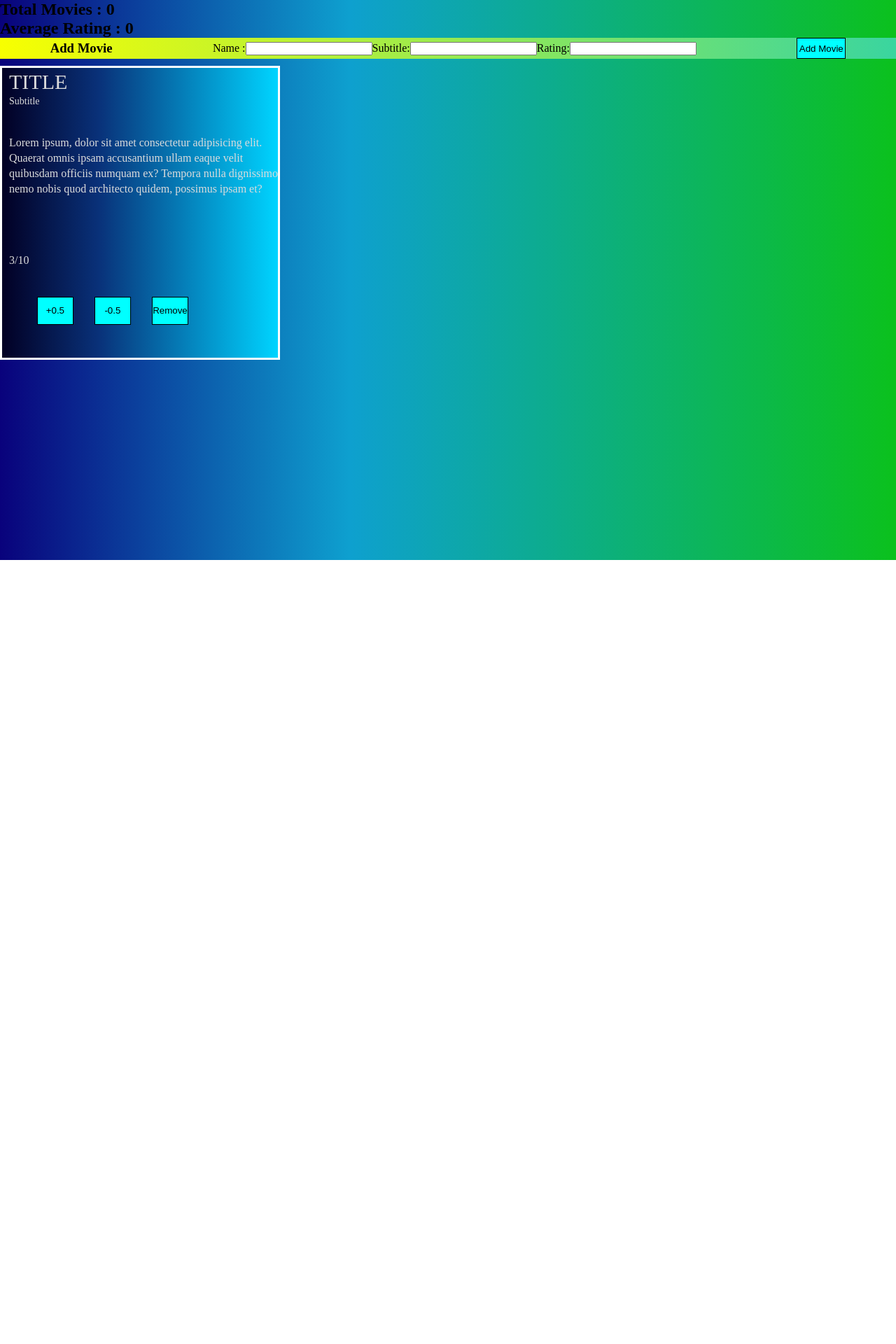
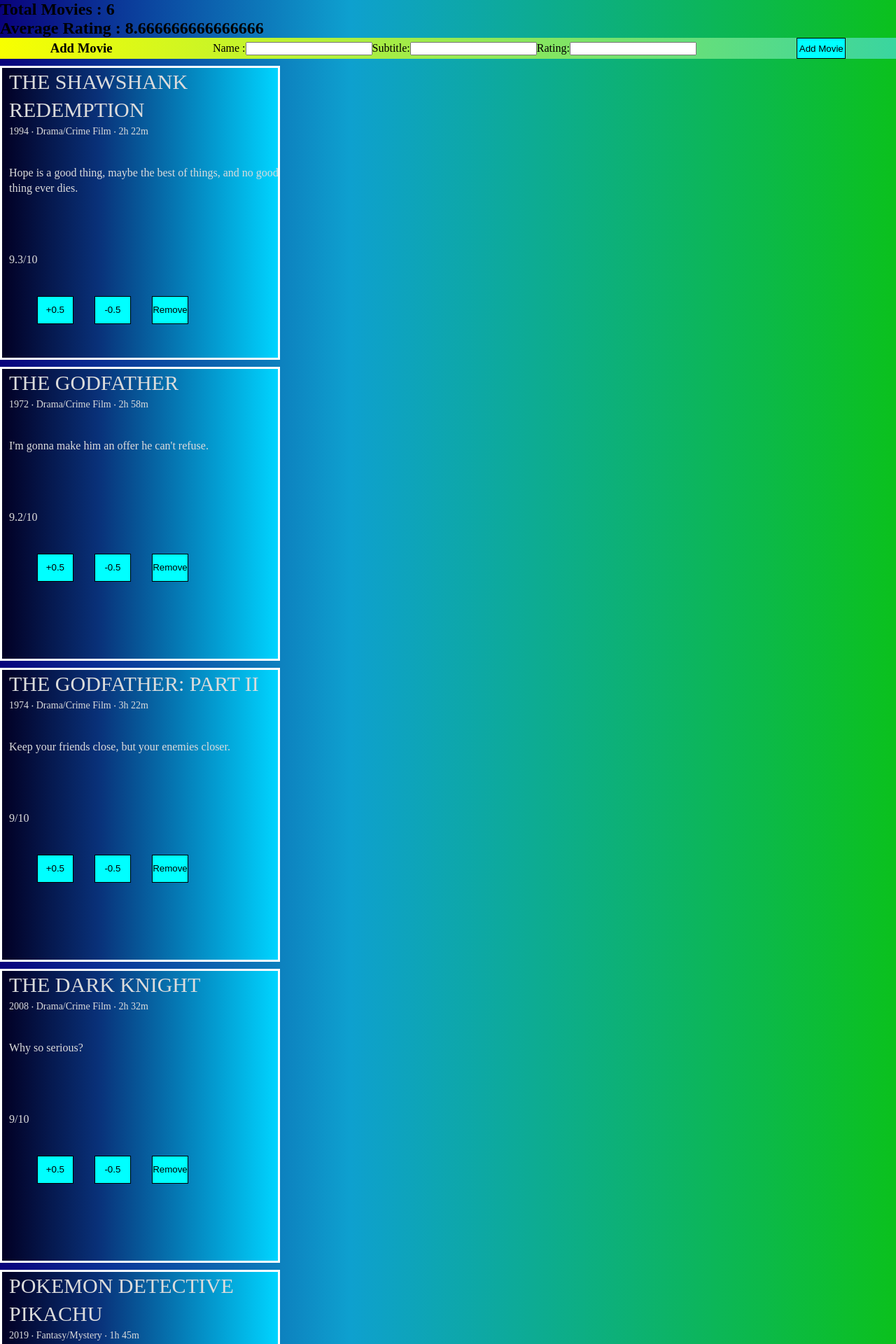
Before and after one commit to 7raul7k/movie-example-child, an Angular app: page / in a window 1280 px wide. Shown: the top 1920 px of the page at 70% size. Before the commit the page ends 800 px from the top, so only its background shows below. Built offline with nearby package versions, Linux system fonts and the light colour scheme.

Commit message:
attach all-movies

```diff
--- a/src/app/components/home/add-movie/add-movie.component.ts
+++ b/src/app/components/home/add-movie/add-movie.component.ts
@@ -1,10 +1,20 @@
-import { Component } from '@angular/core';
+import {Component, Input, OnInit} from '@angular/core';
+import {Movie} from "../models/Movie";
 
 @Component({
   selector: 'app-add-movie',
   templateUrl: './add-movie.component.html',
   styleUrls: ['./add-movie.component.css']
 })
-export class AddMovieComponent {
+export class AddMovieComponent implements OnInit{
+
+
+
+  constructor() {
+  }
+
+  ngOnInit() {
+
+  }
 
 }
--- a/src/app/components/home/header/header.component.html
+++ b/src/app/components/home/header/header.component.html
@@ -1,7 +1,7 @@
 <header class="header">
 
 
-  <h2>Total Movies : 0</h2>
+  <h2>Total Movies : {{numberMovies}}</h2>
 
-  <h2>Average Rating : 0</h2>
+  <h2>Average Rating : {{ratings}}</h2>
 </header>
--- a/src/app/components/home/header/header.component.ts
+++ b/src/app/components/home/header/header.component.ts
@@ -1,10 +1,19 @@
-import { Component } from '@angular/core';
+import {Component, Input, OnInit} from '@angular/core';
 
 @Component({
   selector: 'app-header',
   templateUrl: './header.component.html',
   styleUrls: ['./header.component.css']
 })
-export class HeaderComponent {
+export class HeaderComponent implements OnInit{
+
+  @Input() ratings = 0;
+
+  @Input() numberMovies = 0;
+
+      constructor() { }
+
+      ngOnInit() {
+      }
 
 }
--- a/src/app/components/home/home.component.html
+++ b/src/app/components/home/home.component.html
@@ -1,3 +1,3 @@
-<app-header></app-header>
+<app-header [ratings] = averageRating() [numberMovies] = totalMovies()></app-header>
 <app-add-movie></app-add-movie>
-<app-movie></app-movie>
+<app-movie *ngFor="let movie of movies" [allMovies]="movie"></app-movie>
--- a/src/app/components/home/home.component.ts
+++ b/src/app/components/home/home.component.ts
@@ -1,10 +1,74 @@
-import { Component } from '@angular/core';
+import {Component, OnInit} from '@angular/core';
+import {Movie} from "./models/Movie";
 
 @Component({
   selector: 'app-home',
   templateUrl: './home.component.html',
   styleUrls: ['./home.component.css']
 })
-export class HomeComponent {
+export class HomeComponent implements OnInit{
+
+
+  movies : Movie[] =
+  [
+    {
+      id:0,
+      title:"The Shawshank Redemption",
+      subtitle: "1994 ‧ Drama/Crime film ‧ 2h 22m",
+      description : "Hope is a good thing, maybe the best of things, and no good thing ever dies.",
+      rating: 9.3
+},
+    {
+      id:1,
+      title:"The Godfather",
+      subtitle: "1972 ‧ Drama/Crime film ‧ 2h 58m",
+      description : "I'm gonna make him an offer he can't refuse.",
+      rating: 9.2
+    },
+    {
+      id:2,
+      title:"The Godfather: Part II",
+      subtitle: "1974 ‧ Drama/Crime film ‧ 3h 22m",
+      description : "Keep your friends close, but your enemies closer.",
+      rating: 9.0
+},
+    {
+      id:3,
+      title:"The Dark Knight",
+      subtitle: "2008 ‧ Drama/Crime film ‧ 2h 32m",
+      description : "Why so serious?",
+      rating: 9.0
+},
+    {
+      id:4,
+      title: "Pokemon Detective Pikachu",
+      subtitle: "2019 ‧ Fantasy/Mystery ‧ 1h 45m",
+      description : "pokemon detective pikachu",
+      rating: 7.0
+    },
+    {
+      id:5,
+      title: "Avengers: Endgame",
+      subtitle: "2019 ‧ Fantasy/Sci-fi ‧ 3h 2m",
+      description : "Avengers: Endgame",
+      rating: 8.5
+    }];
+  constructor() {
+  }
+
+  ngOnInit() {
+  }
+
+  totalMovies(){
+    return this.movies.length;
+  }
+
+  averageRating(){
+    let sum = 0;
+    for(let i = 0; i < this.movies.length; i++){
+      sum += this.movies[i].rating;
+    }
+    return sum / this.movies.length;
+  }
 
 }
--- a/src/app/components/home/models/Movie.ts
+++ b/src/app/components/home/models/Movie.ts
@@ -1,5 +1,6 @@
 export interface Movie{
 
+  id : number,
   title : string,
   subtitle : string,
   description : string,
--- a/src/app/components/home/movie/movie.component.html
+++ b/src/app/components/home/movie/movie.component.html
@@ -3,11 +3,10 @@
   <div class="card-container">
 
     <div class="card-body">
-      <h1 class="card-title">Title</h1>
-      <p class="card-sub-title">subtitle</p>
-      <p class="card-info">Lorem ipsum, dolor sit amet consectetur adipisicing elit. Quaerat omnis ipsam accusantium ullam eaque velit quibusdam officiis numquam ex? Tempora nulla dignissimos nemo nobis quod architecto quidem, possimus ipsam et?</p>
-
-      <p class="card-rating">3/10</p>
+      <h1 class="card-title">{{allMovies.title}}</h1>
+      <p class="card-sub-title">{{allMovies.subtitle}}</p>
+      <p class="card-info">{{allMovies.description}}</p>
+      <p class="card-rating"> {{allMovies.rating}}/10</p>
       <section class="card-buttons-container">
 
         <button type="submit" >+0.5</button>
--- a/src/app/components/home/movie/movie.component.ts
+++ b/src/app/components/home/movie/movie.component.ts
@@ -1,10 +1,27 @@
-import { Component } from '@angular/core';
+import {Component, Input, OnInit} from '@angular/core';
+import {Movie} from "../models/Movie";
 
 @Component({
   selector: 'app-movie',
   templateUrl: './movie.component.html',
   styleUrls: ['./movie.component.css']
 })
-export class MovieComponent {
+export class MovieComponent  implements OnInit{
+
+  @Input() allMovies: Movie = {
+    id: 0,
+    title: "",
+    subtitle: "",
+    description: "",
+    rating: 0,
+  }
+
+    constructor() {
+
+    }
+
+    ngOnInit() {
+
+    }
 
 }
```
